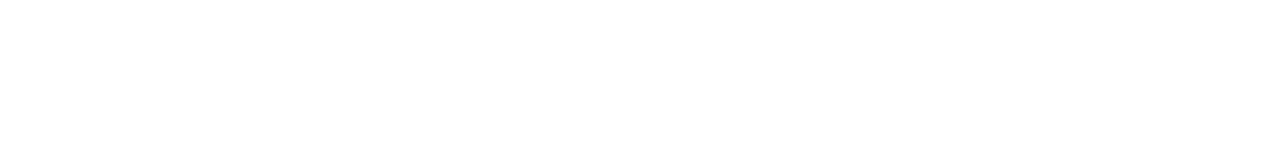
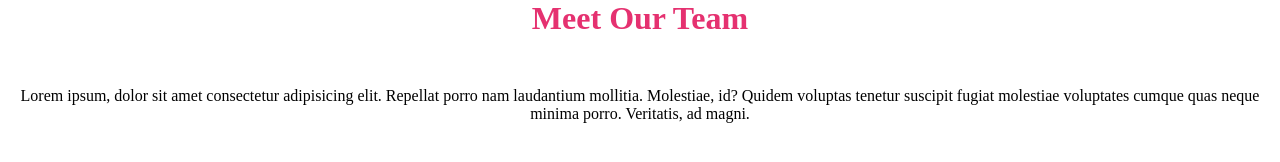
Before and after one commit to SimoneVerzeletti/html-css-flex-cards, a plain HTML site: page index.html in a window 1280 px wide. Drawn offline with Linux system fonts and the light colour scheme.

Commit message:
feat: first-commit

```diff
--- a/index.html
+++ b/index.html
@@ -3,9 +3,38 @@
 <head>
     <meta charset="UTF-8">
     <meta name="viewport" content="width=device-width, initial-scale=1.0">
+    <link rel="stylesheet" href="./style.css">
     <title>Flex Cards</title>
 </head>
 <body>
+    <header>
+        <h1>Meet Our Team</h1>
+    </header>
+    <main>
+        <p>
+            Lorem ipsum, dolor sit amet consectetur adipisicing elit. Repellat porro nam laudantium mollitia. Molestiae, id? Quidem voluptas tenetur suscipit fugiat molestiae voluptates cumque quas neque minima porro. Veritatis, ad magni.
+        </p>
+    </main>
+    <div class="box-container">
+        <div class="box box-1">
 
+        </div>
+        <div class="box box-2">
+
+        </div>
+        <div class="box box-3">
+
+        </div>
+        <div class="box box-4">
+
+        </div>
+        <div class="box box-5">
+
+        </div>
+        <div class="box box-6">
+
+        </div>
+
+    </div>
 </body>
 </html>
--- a/style.css
+++ b/style.css
@@ -1,5 +1,23 @@
-*{
+* {
     margin: 0;
     padding: 0;
     box-sizing: border-box;
 }
+
+header {
+    padding-bottom: 50px;
+}
+h1 {
+
+    color: #E53170;
+    text-align: center;
+}
+
+main {
+    text-align: center;
+    padding-left: 100px 0px 100px 0px;
+}
+
+.box-container {
+    display: flex;
+}
```
